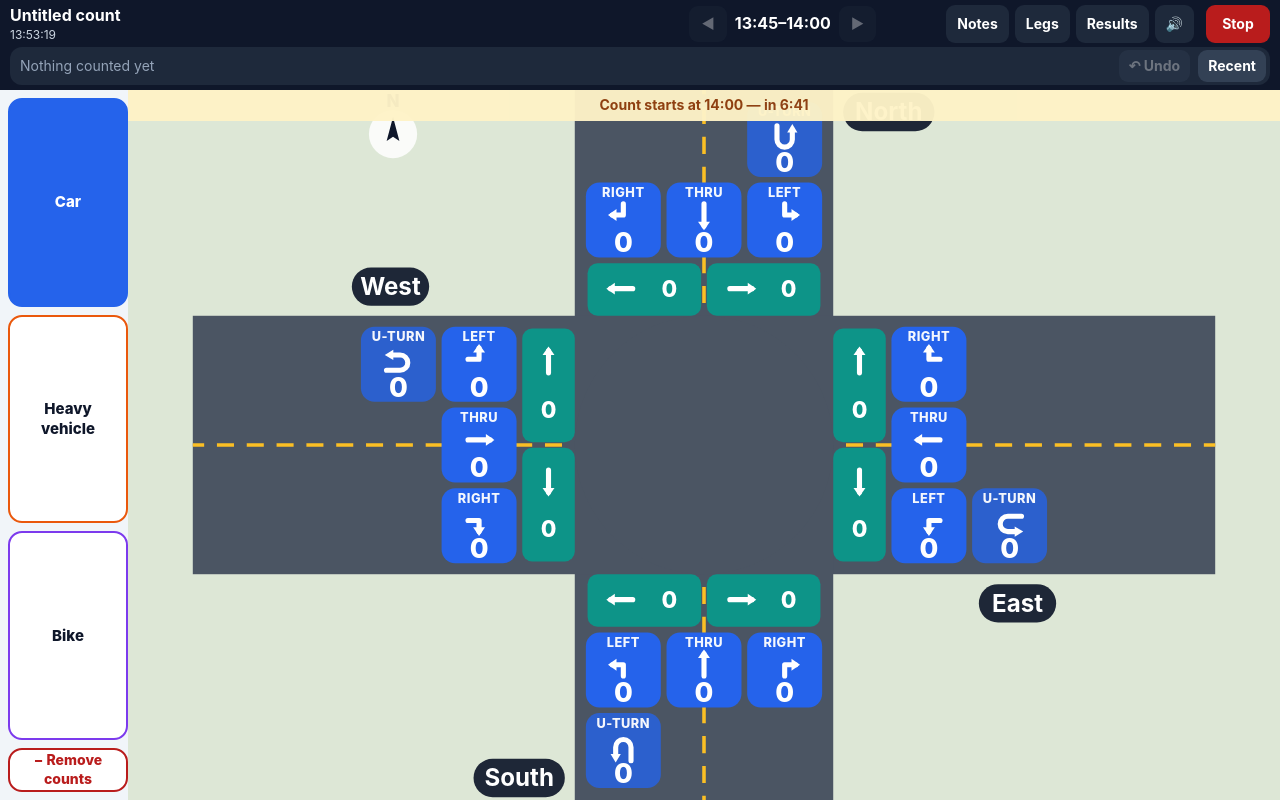
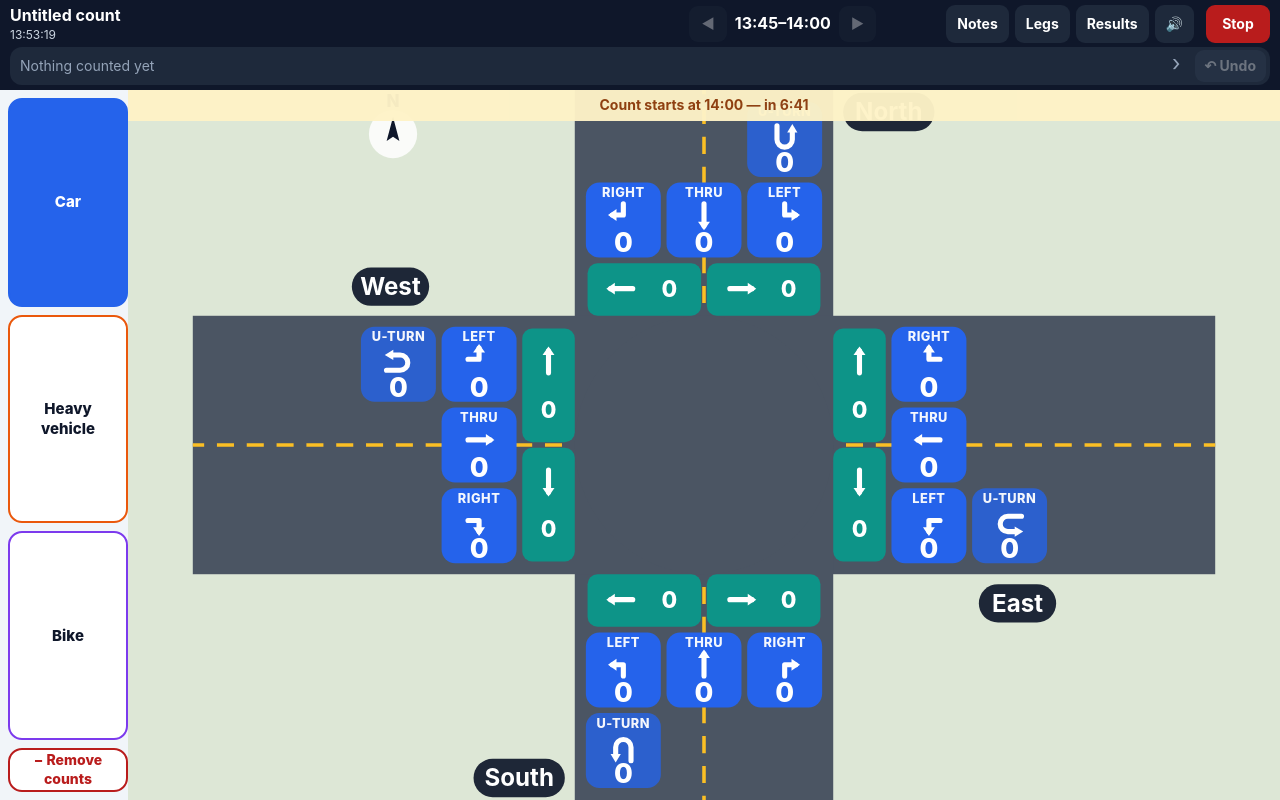
Before and after one commit to JayMuhnie/Traffic-Counter, a plain HTML site: page index.html in a window 1280 px wide. Both pictures are taken after a click on the button "Start Count". Drawn offline with Linux system fonts and the light colour scheme.

Commit message:
Add files via upload

```diff
--- a/app.js
+++ b/app.js
@@ -4,7 +4,7 @@ var TMC = window.TMC, analyze = TMC.analyze, binStart = TMC.binStart, BIN = TMC.
 
 /* ---------- helpers ---------- */
 var LS_CUR = 'tmc.current.v1', LS_HIS = 'tmc.history.v1';
-var APP_VERSION = '33 (16 Nov 2026)';
+var APP_VERSION = '34 (16 Nov 2026)';
 var $ = function (s, r) { return (r || document).querySelector(s); };
 // NOW(): the clock the app uses. Normal counts: the real clock. Test counts (S.test) carry a shift so a few minutes of tapping can stand in for hours.
 var NOW = function () { return Date.now() + (S && S.test ? (S.test.shift || 0) : 0); };
@@ -460,7 +460,7 @@ function renderCount() {
     '<div class="sub"><span id="clock"></span></div></div><div class="ivn"><button id="ivprev" class="hb sm">◀</button><b id="binlabel"></b><button id="ivnext" class="hb sm">▶</button><button id="ivlive" class="hb sm live">Live</button></div>' +
     '<div class="acts">' + (S.test ? '<button id="tjump" class="hb">+15</button>' : '') + '<button id="notesbtn" class="hb">Notes</button>' + (S.test ? '' : '<button id="legsbtn" class="hb">Legs</button>') + '<button id="resbtn" class="hb">Results</button><button id="snd" class="hb">' + (soundOn ? '🔊' : '🔇') + '</button></div>' +
     '<button id="stop" class="hb stop stopr">Stop</button>' +
-    '<div id="last" class="last"><div id="lasttxt" class="lt"></div><button id="undo" class="hb">↶ Undo</button><button id="recent" class="hb">Recent</button></div></header>' +
+    '<div id="last" class="last"><button id="recent" class="lt"><span id="lasttxt"></span></button><button id="undo" class="hb">↶ Undo</button></div></header>' +
     '<div class="cmain"><aside class="ctl">' +
     (panel ? '' : '<nav class="modes">' + [['veh', 'Vehicles'], ['p', 'Pedestrians']].map(function (m) { return '<button data-mode="' + m[0] + '"' + (mode === m[0] ? ' class="on"' : '') + '>' + m[1] + '</button>'; }).join('') + '</nav>') +
     (panel || mode === 'veh' ? '<nav class="classes">' + clsBtnsHTML() + '</nav><p class="clshint">Heavy vehicle and Bike count once, then go back to Car. Double-tap to keep one selected.</p>' : '') +
--- a/index.html
+++ b/index.html
@@ -172,7 +172,10 @@ td small{color:var(--mut);display:block;font-size:11px}
 /* last counted bar, recent list, notes */
 .last{flex:1 1 100%;display:flex;align-items:center;gap:8px;background:#1e293b;border-radius:12px;padding:6px 6px 6px 12px}
 .last .hb{background:#334155}
-.lt{flex:1;min-width:0;font-size:16px;white-space:nowrap;overflow:hidden;text-overflow:ellipsis}
+.lt{flex:1;min-width:0;font-size:16px;white-space:nowrap;overflow:hidden;text-overflow:ellipsis;display:block;text-align:left;background:transparent;color:inherit;border:0;border-radius:8px;padding:8px 22px 8px 0;margin:0;min-height:40px;position:relative;font-family:inherit;-webkit-tap-highlight-color:rgba(255,255,255,.12)}
+.lt::after{content:'›';position:absolute;right:6px;top:50%;margin-top:-.62em;font-size:22px;line-height:1;color:#94a3b8}
+.lt:active{background:rgba(255,255,255,.08)}
+#lasttxt{display:block;overflow:hidden;text-overflow:ellipsis;white-space:nowrap}
 .last.pulse{animation:pulse .6s ease-out}
 @keyframes pulse{0%{background:#64748b}100%{background:#1e293b}}
 .mut{color:#94a3b8}
@@ -205,7 +208,7 @@ textarea{display:block;width:100%;font:inherit;font-size:17px;padding:12px;borde
 .pill{padding:2px 10px;font-size:13px}.pill b{font-size:16px}
 .last{padding:3px 4px 3px 10px}
 .last .hb{min-height:32px;padding:3px 10px}
-.lt{font-size:14px}
+.lt{font-size:14px;min-height:32px;padding-top:4px;padding-bottom:4px}
 .clshint{display:none}
 .stage{position:relative}
 #banner{position:absolute;left:0;right:0;top:0;z-index:4;pointer-events:none;opacity:.96}
```
Also changed, not shown: 1 other file.
